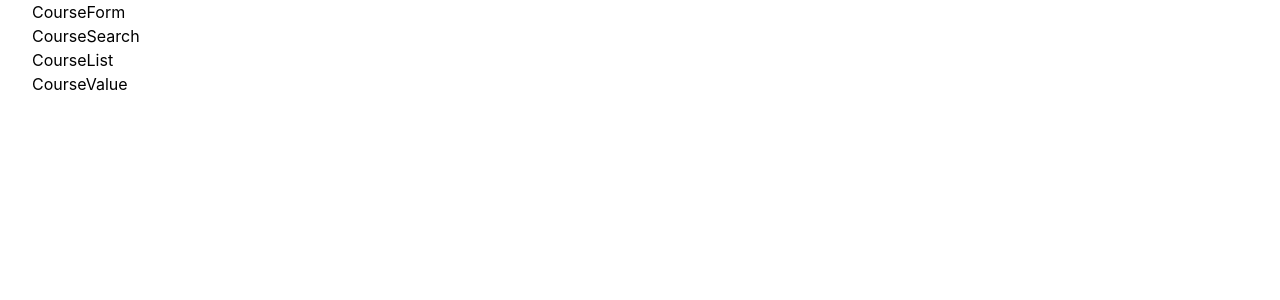
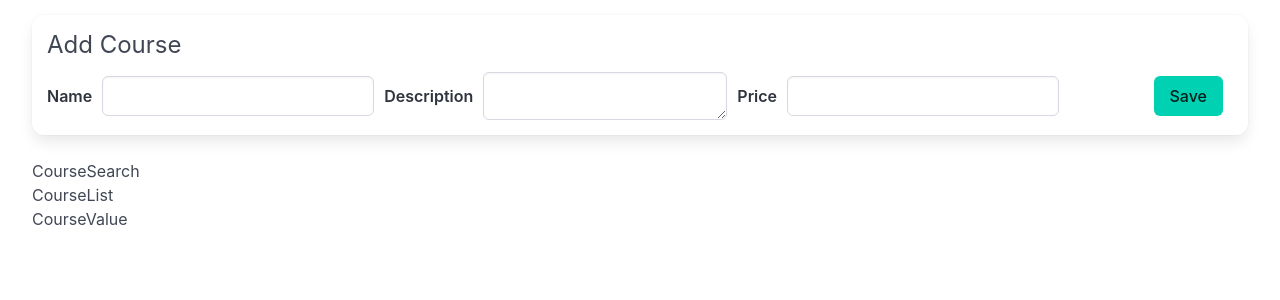
Before and after one commit to furkansylu97/ReduxToolkitProject2, a React (Vite) app in the folder ReduxToolkitProject2/: page / in a window 1280 px wide. Shown: the top 300 px of the page. Built offline with nearby package versions, Linux system fonts and the light colour scheme.

Commit message:
CourseForm component contents and css edits were performed

```diff
--- a/ReduxToolkitProject2/src/App.css
+++ b/ReduxToolkitProject2/src/App.css
@@ -1,4 +1,28 @@
-html, body {
-  background-color: #fff !important;
-  color: #000 !important;
+.courseFormWrapper {
+  margin-top: 15px;
+  padding: 15px;
 }
+.courseFormWrapper .field-group {
+  display: flex;
+  margin-bottom: 0px;
+}
+.courseFormWrapper form {
+  display: flex;
+  justify-content: space-between;
+}
+.courseFormWrapper .field {
+  display: flex;
+  align-items: center;
+  margin-bottom: 0px !important;
+  margin-right: 10px;
+}
+.courseFormWrapper .field label.label {
+  margin-bottom: 0px;
+  margin-right: 10px;
+}
+.courseFormWrapper input {
+  width: 100%;
+}
+.courseFormWrapper h4.subtitle.is-4 {
+  margin-bottom: 0.75rem;
+}
--- a/ReduxToolkitProject2/src/components/CourseForm.jsx
+++ b/ReduxToolkitProject2/src/components/CourseForm.jsx
@@ -1,9 +1,36 @@
-import React from 'react'
+import React from "react";
 
 function CourseForm() {
   return (
-    <div>CourseForm</div>
-  )
+    <div className="courseFormWrapper panel">
+      <h4 className="subtitle is-4">Add Course</h4>
+      <form>
+        <div className="field-group">
+          <div className="field">
+            <label className="label">Name</label>
+            <div className="control">
+              <input className="input" />
+            </div>
+          </div>
+          <div className="field">
+            <label className="label">Description</label>
+            <div className="control">
+              <textarea className="textarea" rows={1}></textarea>
+            </div>
+          </div>
+          <div className="field">
+            <label className="label">Price</label>
+            <div className="control">
+              <input className="input is-expanded" type="number" />
+            </div>
+          </div>
+        </div>
+        <div className="field">
+          <button className="button is-primary">Save</button>
+        </div>
+      </form>
+    </div>
+  );
 }
 
-export default CourseForm
+export default CourseForm;
```
